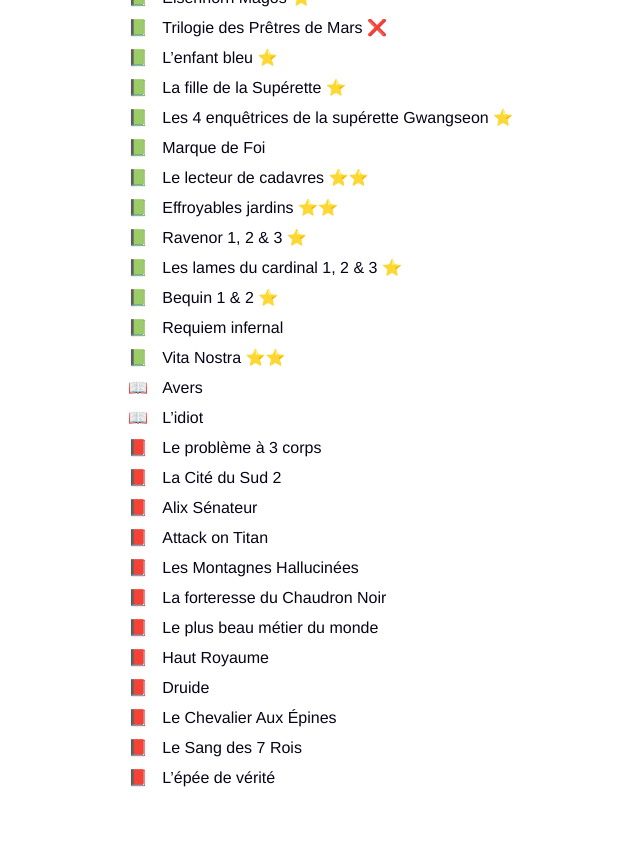
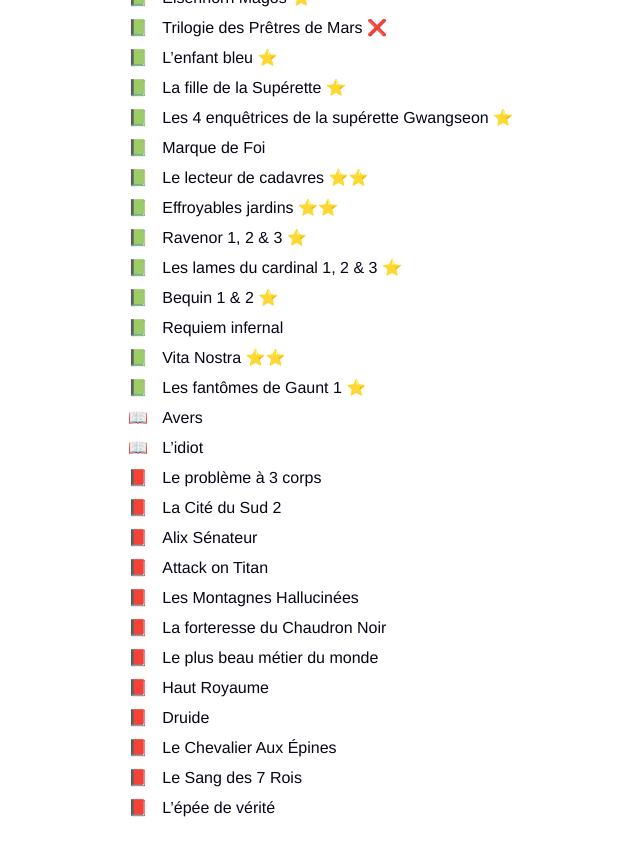
Before and after one commit to Karalix/Karalix.github.io, a Jekyll site: the page built from library.md, in a window 1280 px wide and 900 px high, scrolled down 1410 px. Shown: the top 856 px of the window, without its empty margins (259-899 px from the left). Built offline with Jekyll 4.4.1, drawn with Linux system fonts in a browser that asks for light colours; some web fonts are replaced; comment, search, counter and statistics services are not loaded.

Commit message:
Update library.md

```diff
--- a/library.md
+++ b/library.md
@@ -67,6 +67,7 @@ Un mot de passe vous est demandé ? C'est `Vivelebrocoli`.
 📗 | Bequin 1 & 2 ⭐
 📗 | Requiem infernal
 📗 | Vita Nostra ⭐⭐
+📗 | Les fantômes de Gaunt 1 ⭐
 📖 | Avers
 📖 | L'idiot
 📕 | Le problème à 3 corps
```
